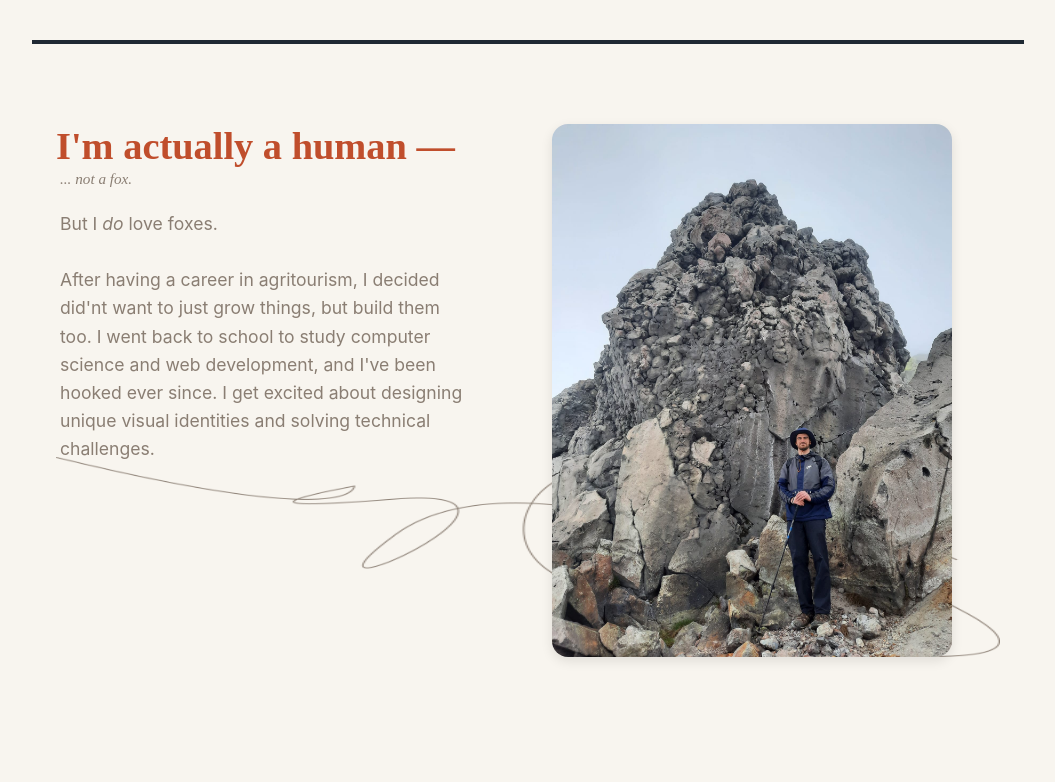
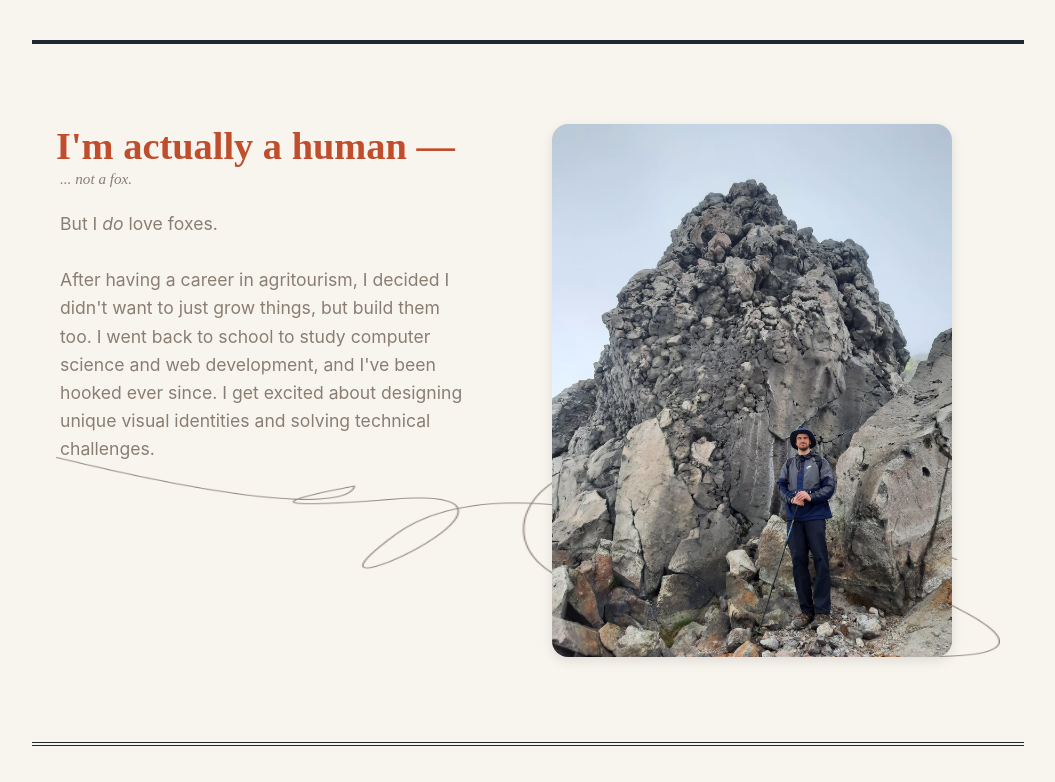
Before and after one commit to SpaceJamDVD/portfolio, a React (Vite) app: page / in a window 1280 px wide. Shown: the part 718-1500 px from the top of the page, without its empty margins (112-1167 px from the left). Built offline with nearby package versions, Linux system fonts and the light colour scheme.

Commit message:
typo and divider in home page

```diff
--- a/src/features/portfolio/pages/HomePage/HomePage.tsx
+++ b/src/features/portfolio/pages/HomePage/HomePage.tsx
@@ -23,8 +23,8 @@ export default function HomePage() {
             But I <em>do</em> love foxes.
             <br />
             <br />
-            After having a career in agritourism, I decided did'nt want to just
-            grow things, but build them too. I went back to school to study
+            After having a career in agritourism, I decided I didn't want to
+            just grow things, but build them too. I went back to school to study
             computer science and web development, and I've been hooked ever
             since. I get excited about designing unique visual identities and
             solving technical challenges.
@@ -32,6 +32,7 @@ export default function HomePage() {
         }
         imageSrc="/images/QuinYakidaki.jpg"
       />
+      <Divider variant="custom" thickness="4px" color="var(--warmGrey)" />
 
       {/* rest of page */}
     </main>
```
